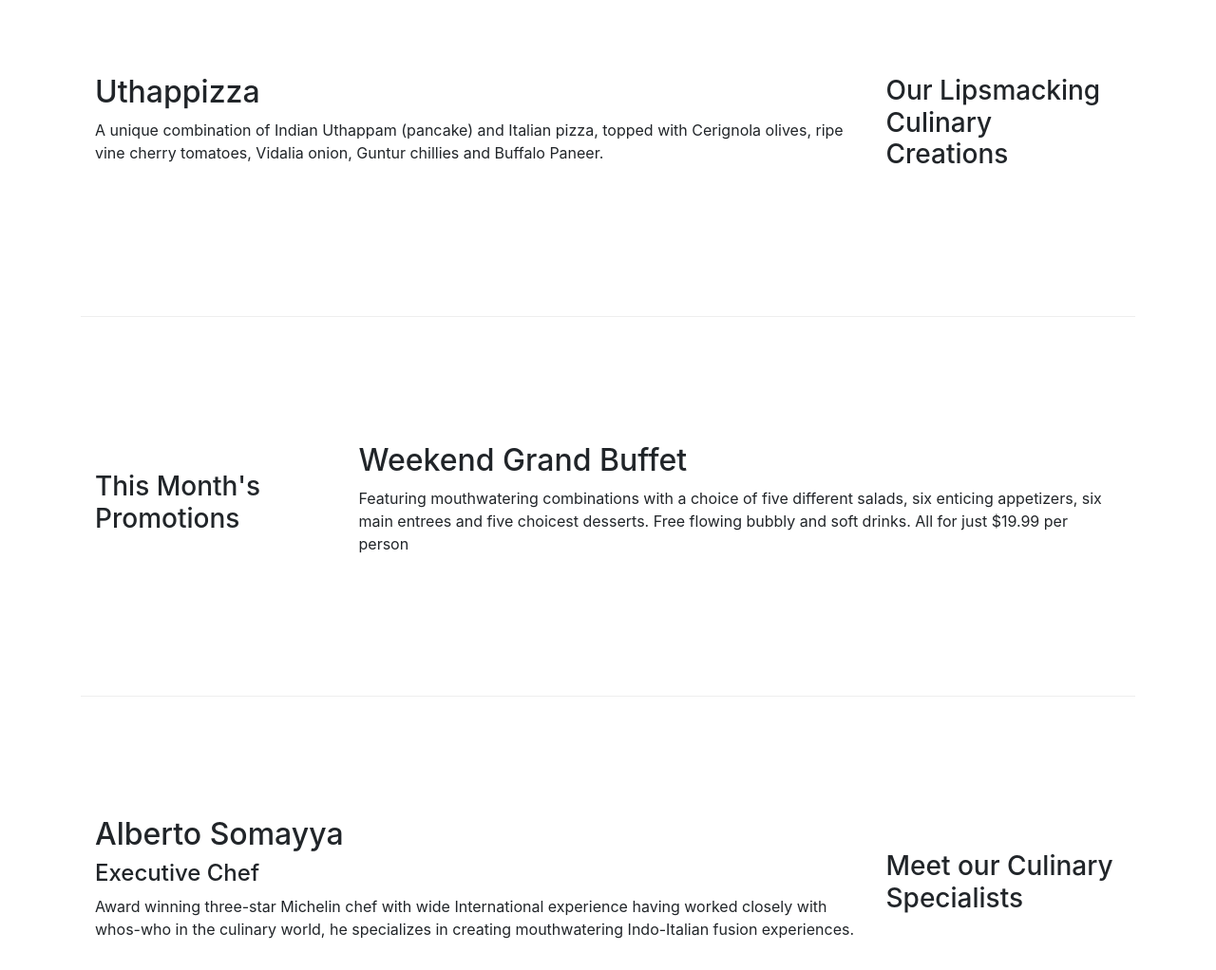
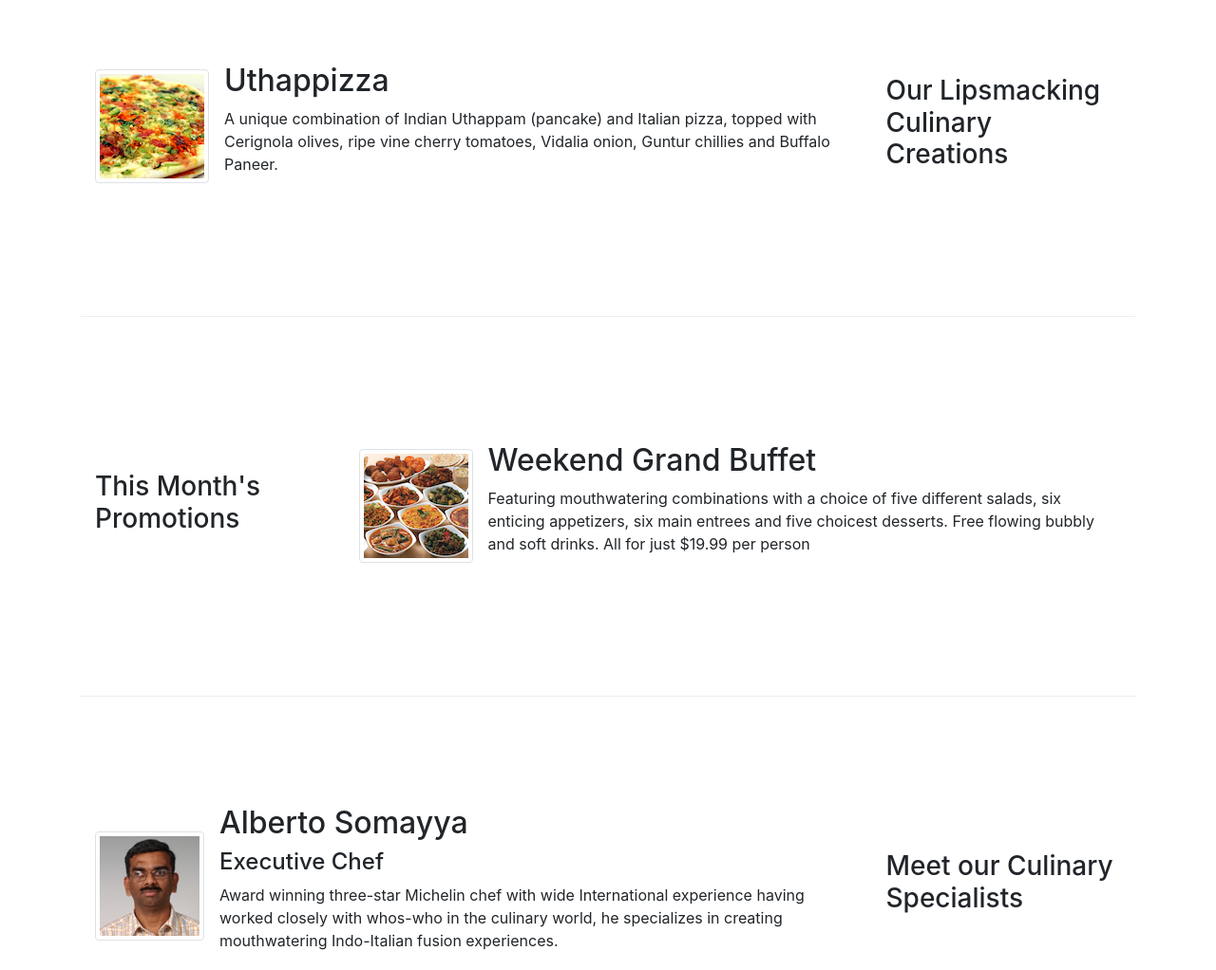
Before and after one commit to nilesh-05/Coursera-Bootstrap, a website: page Bootstrap4/conFusion/index.html in a window 1280 px wide. Shown: the part 400-1422 px from the top of the page at 95% size. Drawn offline with nearby package versions, Linux system fonts and the light colour scheme.

Commit message:
images and media added

```diff
--- a/Bootstrap4/conFusion/index.html
+++ b/Bootstrap4/conFusion/index.html
@@ -20,7 +20,7 @@
 				<button class="navbar-toggler" type="button" data-toggle="collapse" data-target="#Navbar">
 					<span class="navbar-toggler-icon"></span>
 				</button>
-				<a href="#" class="navbar-brand">Ristorante con Fusion</a>
+				<a href="#" class="navbar-brand"><img src="img/logo.png" height="30px" width="41px"></a>
 				<div class="collapse navbar-collapse" id="Navbar">
 					<ul class="navbar-nav mr-auto">
 						<li class="nav-item active">
@@ -61,11 +61,16 @@
 					<h3>Our Lipsmacking Culinary Creations</h3>
 				</div>
 				<div class="col col-sm order-sm-first col-md">
-					<h2>Uthappizza</h2>
-					<p>
+					<div class="media">
+						<img class="d-flex mr-3 img-thumbnail align-self-center" src="img/uthappizza.png" alt="uthapizza" >
+						<div class="media-body">
+							<h2 class="mt-0">Uthappizza</h2>
+					<p class="d-none d-sm-block">
 						A unique combination of Indian Uthappam (pancake) and Italian pizza, topped with Cerignola olives, ripe vine cherry tomatoes, Vidalia onion, Guntur chillies
 						and Buffalo Paneer.
 					</p>
+						</div>
+					</div>
 				</div>
 			</div>
 
@@ -74,11 +79,16 @@
 					<h3>This Month's Promotions</h3>
 				</div>
 				<div class="col col-sm col-md">
-					<h2>Weekend Grand Buffet</h2>
+					<div class="media">
+						<img src="img/buffet.png" alt="buffet" class="d-flex mr-3 img-thumbnail align-self-center">
+						<div class="media-body">
+							<h2 class="mt-0">Weekend Grand Buffet</h2>
 					<p>
 						Featuring mouthwatering combinations with a choice of five different salads, six enticing appetizers, six main entrees and five choicest desserts. Free
 						flowing bubbly and soft drinks. All for just $19.99 per person
 					</p>
+						</div>
+					</div>
 				</div>
 			</div>
 
@@ -87,12 +97,17 @@
 					<h3>Meet our Culinary Specialists</h3>
 				</div>
 				<div class="col col-sm order-sm-first col-md">
-					<h2>Alberto Somayya</h2>
-					<h4>Executive Chef</h4>
+					<div class="media">
+						<img src="img/alberto.png" alt="alberto" class="d-flex img-thumbnail mr-3 align-self-center">
+						<div class="media-body">
+							<h2 class="mt-0">Alberto Somayya</h2>
+							<h4>Executive Chef</h4>
 					<p>
 						Award winning three-star Michelin chef with wide International experience having worked closely with whos-who in the culinary world, he specializes in
 						creating mouthwatering Indo-Italian fusion experiences.
 					</p>
+						</div>
+					</div>
 				</div>
 			</div>
 		</div>
```
Also changed, not shown: Bootstrap4/conFusion/aboutus.html (+4 -2 lines), Bootstrap4/conFusion/contactus.html (+1 -1 lines).
